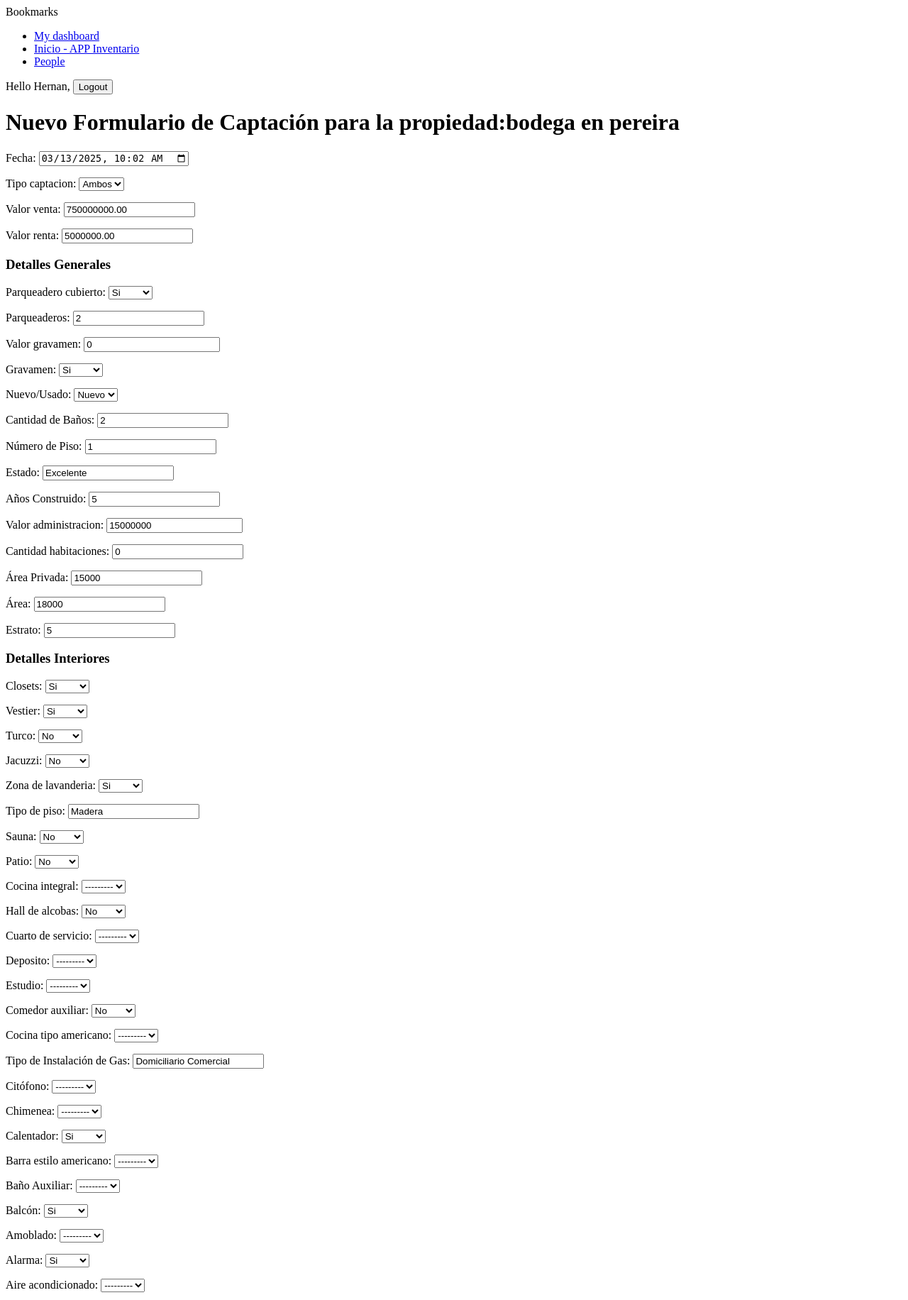
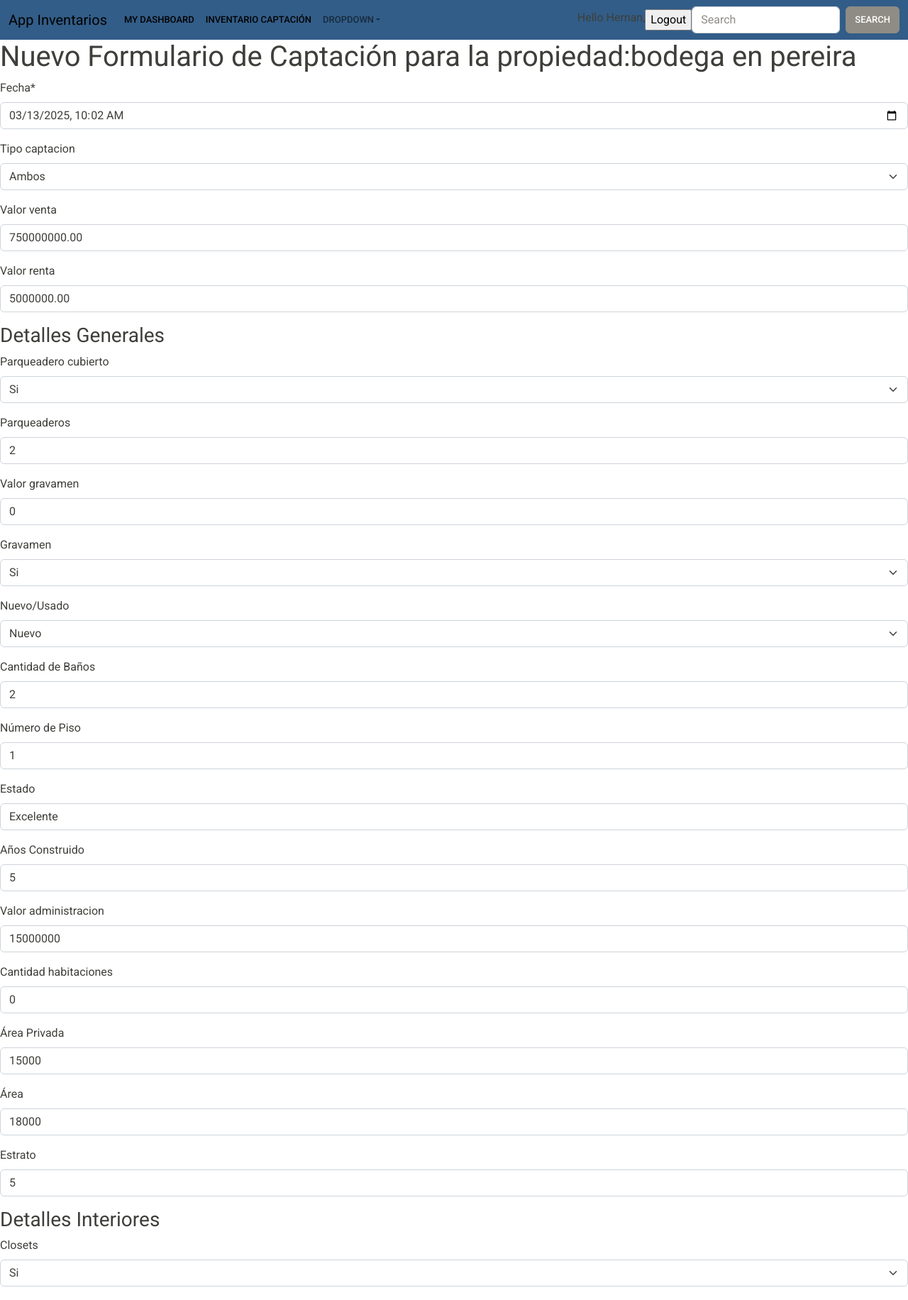
Before and after one commit to hernanagudelodev/AppInventarios, a Django app: page /inventarioApp/propiedades/captacion/2/ in a window 1280 px wide. Shown: the top 1832 px of the page at 71% size. Run offline with Django 5.2, Linux system fonts and the light colour scheme; a user stored in the database is signed in; data comes from the database, SQL or seed files in the repository; both versions use the stored data as it was after the commit; some libraries are stand-ins or nearby versions.

Commit message:
Cambios 26062025

```diff
--- a/inventarios/account/templates/base.html
+++ b/inventarios/account/templates/base.html
@@ -3,26 +3,47 @@
 <html>
 <head>
   <title>{% block title %}{% endblock %}</title>
-
+  <link rel="stylesheet" type="text/css" href="https://bootswatch.com/5/sandstone/bootstrap.css">
+  <link rel="stylesheet" type="text/css" href="{% static 'css/style.css' %}">
 </head>
 <body>
-    <div id="header">
-        <span class="logo">Bookmarks</span>
-        {% if request.user.is_authenticated %}
-          <ul class="menu">
-            <li {% if section == "dashboard" %}class="selected"{% endif %}>
-              <a href="{% url "dashboard" %}">My dashboard</a>
+    <nav class="navbar navbar-expand-lg bg-primary" data-bs-theme="dark">
+      <div class="container-fluid">
+        <a class="navbar-brand" href="{% url "dashboard" %}">App Inventarios</a>
+        <button class="navbar-toggler" type="button" data-bs-toggle="collapse" data-bs-target="#navbarColor01" aria-controls="navbarColor01" aria-expanded="false" aria-label="Toggle navigation">
+          <span class="navbar-toggler-icon"></span>
+        </button>
+        <div class="collapse navbar-collapse" id="navbarColor01">
+          {% if request.user.is_authenticated %}
+          <ul class="navbar-nav me-auto">
+            <li class="nav-item">
+              <a class="nav-link active" href="{% url "dashboard" %}">My dashboard
+                {% if section == "dashboard" %}
+                <span class="visually-hidden">(current)</span>
+                {% endif %}
+              </a>
             </li>
-            <li {% if section == "homeInventario" %}class="selected"{% endif %}>
-              <a href="{% url "inventarioAPP:home" %}">Inicio - APP Inventario</a>
+            <li class="nav-item">
+              <a class="nav-link active" href="{% url "inventarioAPP:home" %}">Inventario Captación
+                {% if section == "homeInventario" %}
+                <span class="visually-hidden">(current)</span>
+                {% endif %}
+              </a>
             </li>
-            <li {% if section == "people" %}class="selected"{% endif %}>
-              <a href="#">People</a>
+
+            <li class="nav-item dropdown">
+              <a class="nav-link dropdown-toggle" data-bs-toggle="dropdown" href="#" role="button" aria-haspopup="true" aria-expanded="false">Dropdown</a>
+              <div class="dropdown-menu">
+                <a class="dropdown-item" href="#">Action</a>
+                <a class="dropdown-item" href="#">Another action</a>
+                <a class="dropdown-item" href="#">Something else here</a>
+                <div class="dropdown-divider"></div>
+                <a class="dropdown-item" href="#">Separated link</a>
+              </div>
             </li>
           </ul>
-        {% endif %}
-        <span class="user">
-          <form method="post" action="{% url 'logout' %}">
+          {% endif %}
+          <form method="post" action="{% url 'logout' %}" class="d-flex">
             {% if request.user.is_authenticated %}
               Hello {{ request.user.first_name|default:request.user.username }},
               {% csrf_token %}
@@ -31,8 +52,13 @@
               <a href="{% url "login" %}">Login</a>
             {% endif %}
           </form>
-        </span>
-    </div>
+          <form class="d-flex">
+            <input class="form-control me-sm-2" type="search" placeholder="Search">
+            <button class="btn btn-secondary my-2 my-sm-0" type="submit">Search</button>
+          </form>
+        </div>
+      </div>
+    </nav>
     {% if messages %}
       <ul class="messages">
         {% for message in messages %}
--- a/inventarios/inventarioAPP/templates/inventarioAPP/captacion/formulario_captacion.html
+++ b/inventarios/inventarioAPP/templates/inventarioAPP/captacion/formulario_captacion.html
@@ -1,17 +1,18 @@
 {% extends "base.html" %}
+{% load crispy_forms_tags %}
 
 {% block title %}Nuevo Formulario de Captación{% endblock %}
 
 {% block content %}
     <h1>Nuevo Formulario de Captación para la propiedad:{{ propiedad }}</h1>
     <form method="post" enctype="multipart/form-data">
-        {{ form.as_p }}
+        {{ form|crispy }}
         <h3>Detalles Generales</h3>
-        {{ form2.as_p }}
+        {{ form2|crispy }}
         <h3>Detalles Interiores</h3>
-        {{ form3.as_p }}
+        {{ form3|crispy }}
         <h3>Detalles Generales</h3>
-        {{ form4.as_p }}
+        {{ form4|crispy }}
         {% csrf_token %}
         <p><input type="submit" value="Guardar Formulario"></p>
     </form>
```
Also changed, not shown: inventarios/inventarios/settings.py (+10 -0 lines), inventarios/db.sqlite3, inventarios/static/css/style.css (added).
